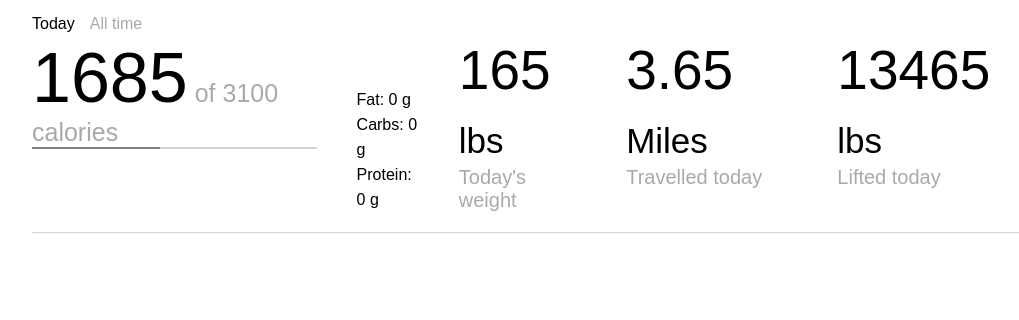
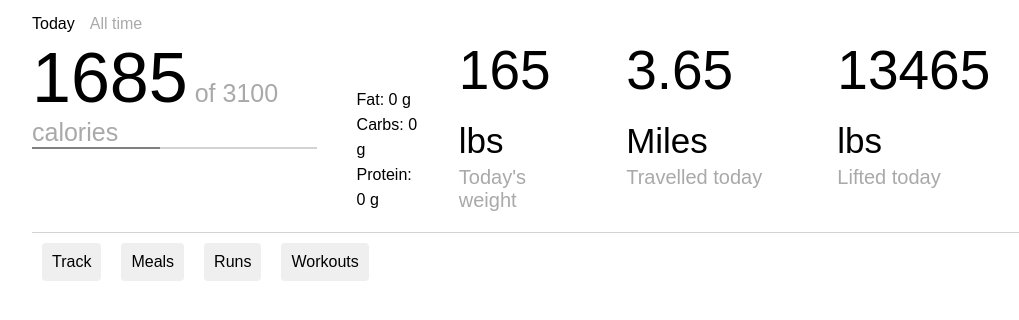
Before and after one commit to mhackmann18/calorie-tracker, a React (Create React App) app: page / in a window 1280 px wide. Shown: the top 320 px of the page, without its empty margins (96-1115 px from the left). Built offline with nearby package versions, Linux system fonts and the light colour scheme; a web font is replaced by a local one.

Commit message:
Added nav buttons

```diff
--- a/src/App.css
+++ b/src/App.css
@@ -7,6 +7,18 @@
 body {
   font-family: 'Encode Sans Condensed', sans-serif;
   color: #000000;
+}
+
+button {
+  border: none;
+  padding: 10px;
+  margin: 10px;
+  font-size: 16px;
+  border-radius: 4px;
+}
+
+button:hover {
+  cursor: pointer;
 }
 
 /* Utilities */
@@ -49,3 +61,16 @@ ul#tabs {
   display: flex;
   margin-bottom: 20px;
 }
+
+/* BUTTONS */
+
+#buttons {
+  display: flex;
+
+}
+
+/* NUTRITION TRACKING MAIN CONTENT */
+
+#nutrition-main {
+  width: 100%;
+}
--- a/src/App.js
+++ b/src/App.js
@@ -12,7 +12,25 @@ function App() {
         <Header />
 
         <div className="divider"></div>
+        <div id="buttons">
+          <button>Track</button>
+          <button>Meals</button>
+          <button>Runs</button>
+          <button>Workouts</button>
+        </div>
+        <div id="nutrition-main">
+          <div id="nutrition-main-left">
+            <div id="nutrition-main-left-upper">
 
+            </div>
+            <div id="nutrition-main-left-lower">
+
+            </div>
+          </div>
+          <div id="nutrition-main-right">
+
+          </div>
+        </div>
       </div>
     </div>
   );
```
